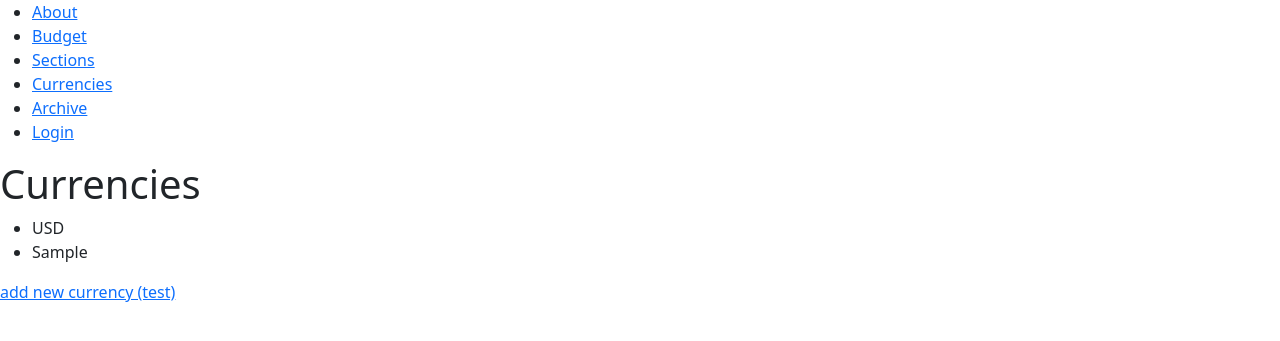
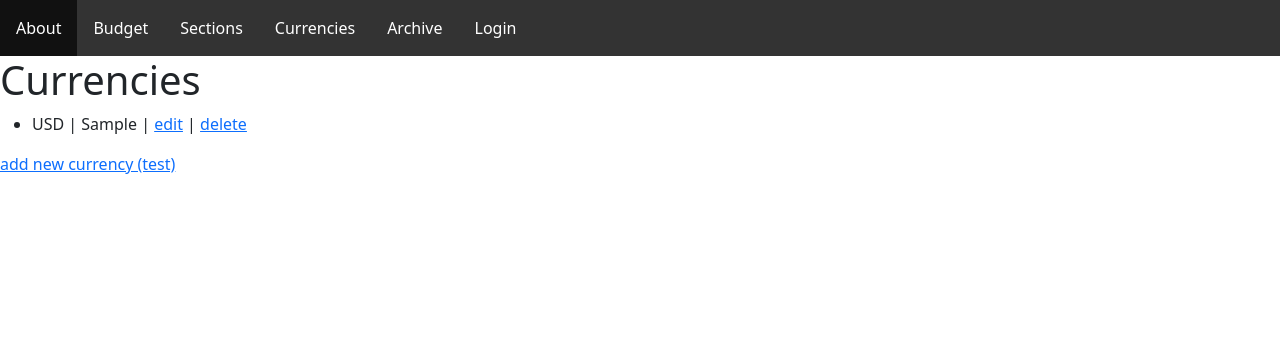
Before and after one commit to ro-ma-sh-ka/budget_django_remake, a Django app: page /currencies/ in a window 1280 px wide. Shown: the top 341 px of the page. Run offline with Django 4.2, Linux system fonts and the light colour scheme; tables that the repository leaves empty hold one stand-in row (values such as "Sample post").

Commit message:
added method delete, organized main menu and dynamic urls

```diff
--- a/budget/models.py
+++ b/budget/models.py
@@ -28,8 +28,11 @@ class Currency(models.Model):
         return self.currency
 
     # use this function to create absolute urls to manage our currencies
-    def get_absolute_url(self):
-        return reverse('currency', kwargs={'currency_id': self.pk})
+    def edit_currency(self):
+        return reverse('edit_currency_view', kwargs={'currency_id': self.pk})
+
+    def delete_currency(self):
+        return reverse('delete_currency_view', kwargs={'currency_id': self.pk})
 
 
 class Section(models.Model):
--- a/budget/templates/budget/base.html
+++ b/budget/templates/budget/base.html
@@ -8,14 +8,36 @@
     <!--<link type="text/css" href="{% static 'budget/css/styles.css' %}" rel="stylesheet">-->
 </head>
 <body>
+
   {% block mainmenu %}
-    <ul>
+    <style>
+        ul.main_menu {
+          list-style-type: none;
+          margin: 0;
+          padding: 0;
+          overflow: hidden;
+          background-color: #333333;
+        }
+
+        ul.main_menu li {
+          float: left;
+        }
+
+        ul.main_menu li a {
+          display: block;
+          color: white;
+          text-align: center;
+          padding: 16px;
+          text-decoration: none;
+        }
+
+        ul.main_menu li a:hover {
+          background-color: #111111;
+        }
+    </style>
+    <ul class="main_menu">
     {% for param in menu %}
-        {% if not forloop.last %}
-            <li><a href="{% url param.url %}">{{ param.title }}</a></li>
-        {% else %}
-            <li><a href="{% url param.url %}">{{ param.title }}</a></li>
-        {% endif %}
+        <li><a href="{% url param.url %}">{{ param.title }}</a></li>
     {% endfor %}
     </ul>
   {% endblock mainmenu %}
--- a/budget/templates/budget/currencies.html
+++ b/budget/templates/budget/currencies.html
@@ -4,8 +4,9 @@
 <h1>{{ title }}</h1>
 <ul>
 {% for currency in currencies %}
-    <li>{{ currency.currency }}</li>
-    <li>{{ currency.country }}</li>
+    <li>{{ currency.currency }} | {{ currency.country }} |
+    <a href="{{ currency.edit_currency }}">edit</a> | <a href="{{ currency.delete_currency }}">delete</a>
+    </li>
 {% endfor%}
 </ul>
 <a href="{% url 'add_currency_view' %}">add new currency (test)</a>
--- a/budget/urls.py
+++ b/budget/urls.py
@@ -9,8 +9,9 @@ urlpatterns = [
     path('currencies/', currencies_view, name='currencies_view'),
     # path('expense/<int:expense_id>', edit_expense_view, name='edit_expense_view'),
     # path('section/<int:section_id>', edit_section_view, name='edit_section_view'),
-    path('currency/<int:currency_id>', edit_currency_view, name='edit_currency_view'),
-    path('currency_added', add_currency_view, name='add_currency_view'),
+    path('currency_edit/<int:currency_id>', edit_currency_view, name='edit_currency_view'),
+    path('currency_delete/<int:currency_id>', delete_currency_view, name='delete_currency_view'),
+    path('currency_add', add_currency_view, name='add_currency_view'),
     path('archive/', archive_view, name='archive_view'),
     # re_path(r'archive/(?P<year>[0-9]{4})/', archive_view, name='archive_view'),
     path('login/', login_view, name='login_view'),
--- a/budget/views.py
+++ b/budget/views.py
@@ -1,15 +1,13 @@
 from django.shortcuts import render, redirect
 from django.http import HttpResponse, HttpResponseNotFound, Http404
 from .models import *
-
 
 menu = [{'title': 'About', 'url': 'about_view'},
         {'title': 'Budget', 'url': 'budget_view'},
         {'title': 'Sections', 'url': 'sections_view'},
         {'title': 'Currencies', 'url': 'currencies_view'},
         {'title': 'Archive', 'url': 'archive_view'},
-        {'title': 'Login', 'url': 'login_view'},
-]
+        {'title': 'Login', 'url': 'login_view'}]
 
 
 def index_view(request):
@@ -34,27 +32,48 @@ def sections_view(request):
 
 
 def currencies_view(request):
-    currencies = Currency.objects.all()
-    context = {'menu': menu,
-               'title': 'Currencies',
-               'currencies': currencies
-    }
-    return render(request, 'budget/currencies.html', context=context)
+    try:
+        currencies = Currency.objects.all()
+        context = {'menu': menu,
+                   'title': 'Currencies',
+                   'currencies': currencies
+                   }
+        return render(request, 'budget/currencies.html', context=context)
+    except:
+        raise Exception
 
 
 def edit_currency_view(request, currency_id):
-    return HttpResponse("message")
+    try:
+        currency = Currency.objects.filter(pk=currency_id)
+        edited_currency = currency[0].currency
+        return HttpResponse(f"Currency {edited_currency} successfully updated.")
+    except:
+        raise Exception
+
+
+def delete_currency_view(request, currency_id):
+    try:
+        currency = Currency.objects.filter(pk=currency_id)
+        deleted_currency = currency[0].currency
+        currency.delete()
+        return HttpResponse(f"Currency {deleted_currency} successfully deleted.")
+    except:
+        raise Exception
 
 
 def add_currency_view(request):
-    new_currency = Currency(currency='GEL',
-                            country='Georgia',
-                            creator_id_id=2,
-                            editor_id_id=2
-                            )
-    new_currency.save()
-    context = {'message': 'New currency successfully added'}
-    return render(request, 'budget/success.html', context=context)
+    try:
+        new_currency = Currency(currency='GEL',
+                                country='Georgia',
+                                creator_id_id=2,
+                                editor_id_id=2
+                                )
+        new_currency.save()
+        context = {'message': f'New currency {new_currency.currency} successfully added'}
+        return render(request, 'budget/success.html', context=context)
+    except:
+        raise Exception
 
 
 def login_view(request):
```
Also changed, not shown: budget/templates/budget/success.html (+7 -10 lines).
